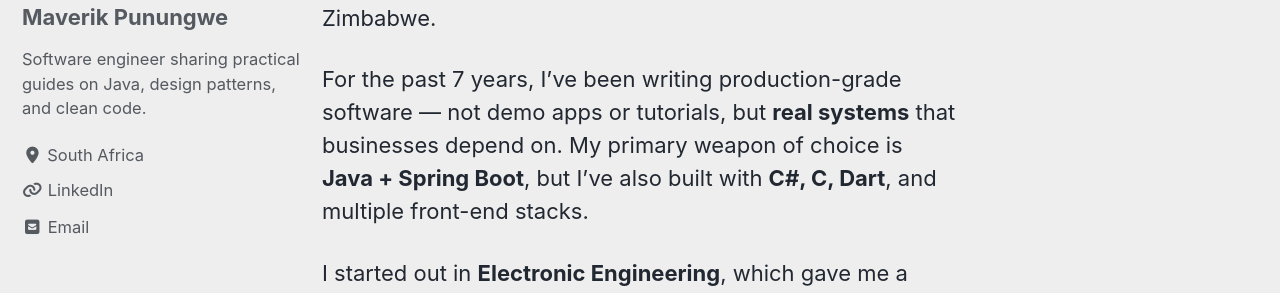
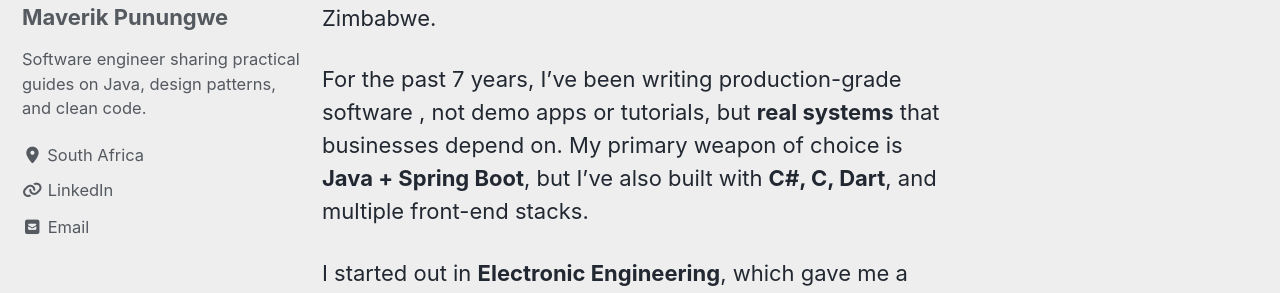
Before and after one commit to MickPunungwe3000/mickpunungwe3000.github.io, a Jekyll site: the page built from about.md, in a window 1280 px wide and 900 px high. Shown: the part 227-520 px from the top of the window. Built offline with Jekyll 4.4.1, drawn with Linux system fonts in a browser that asks for light colours; cached includes are drawn as plain includes.

```diff
--- a/about.md
+++ b/about.md
@@ -7,7 +7,7 @@ author_profile: true
 
 I'm **Maverik Punungwe**, a seasoned software engineer and systems architect based in South Africa, originally from Zimbabwe.
 
-For the past 7 years, I’ve been writing production-grade software — not demo apps or tutorials, but **real systems** that businesses depend on. My primary weapon of choice is **Java + Spring Boot**, but I’ve also built with **C#, C, Dart**, and multiple front-end stacks.
+For the past 7 years, I’ve been writing production-grade software , not demo apps or tutorials, but **real systems** that businesses depend on. My primary weapon of choice is **Java + Spring Boot**, but I’ve also built with **C#, C, Dart**, and multiple front-end stacks.
 
 I started out in **Electronic Engineering**, which gave me a solid grasp of circuits, embedded systems, and the low-level world — and that mindset still shapes how I write code: clean, efficient, resilient.
 
```
